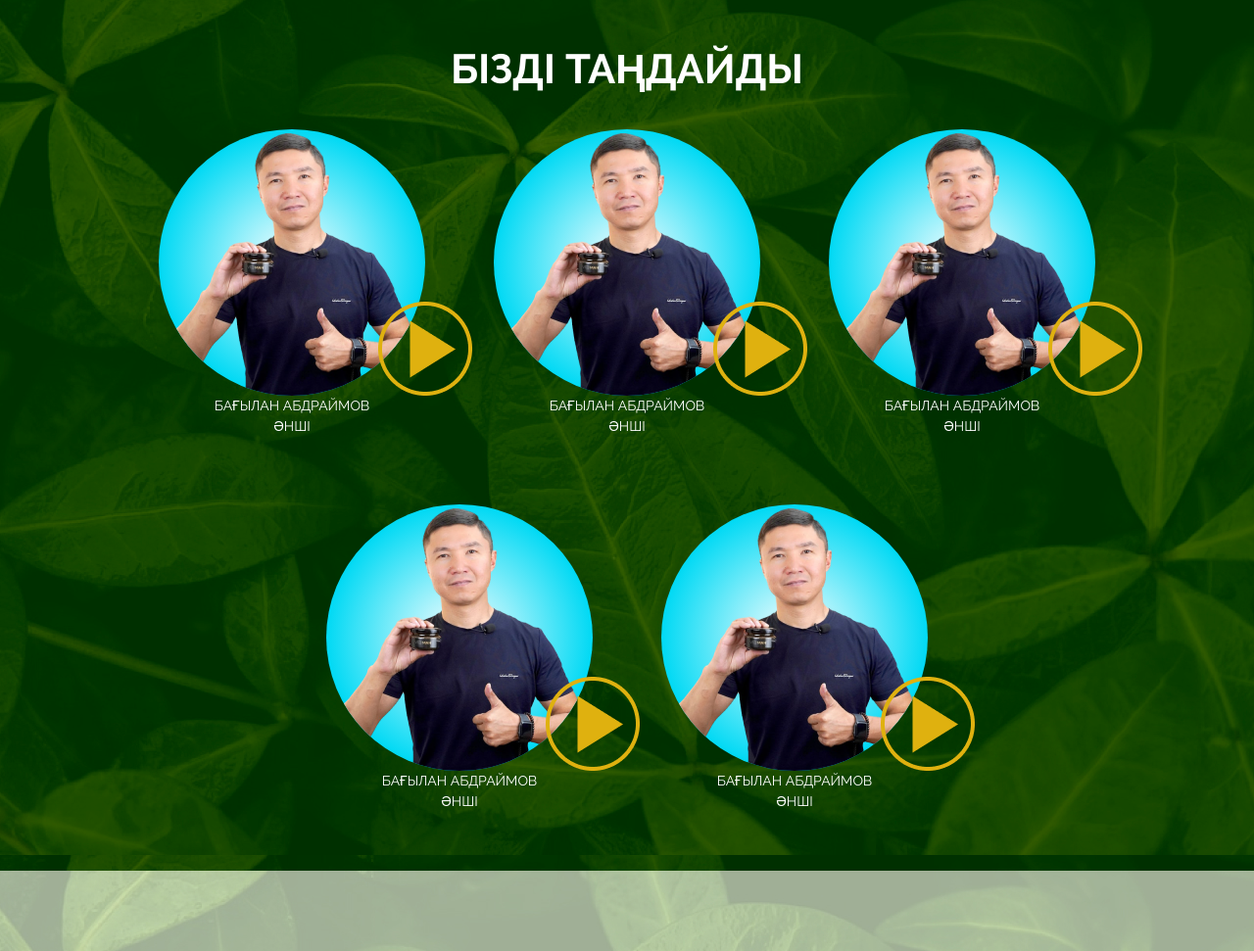
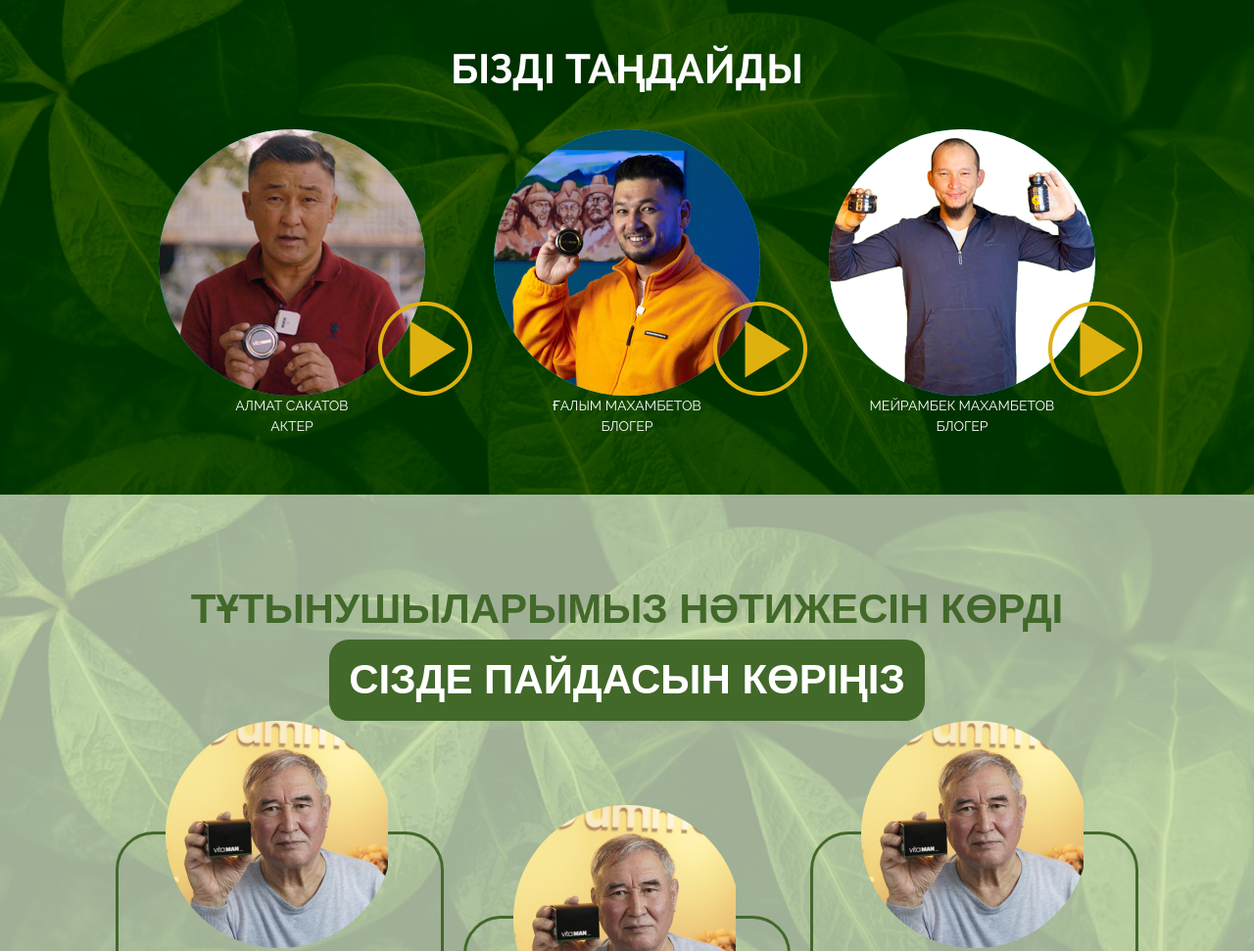
Before and after one commit to wd21th/vitaman, a plain HTML site: page index.html in a window 1280 px wide. Shown: the part 1200-2171 px from the top of the page at 98% size. Drawn offline with Linux system fonts and the light colour scheme; a web font is replaced by a local one.

Commit message:
лллл

```diff
--- a/addaptive.css
+++ b/addaptive.css
@@ -115,11 +115,12 @@
         font-size: calc(12px + (16 + 16 * 0.7) * ((100vw - 320px) / 1280));
     }
 
-
-
     .achievements-item__text {
         font-size: calc(12px + (16 + 16 * 0.7) * ((100vw - 320px) / 1280));
     }
+
+
+
 }
 
 /* меньше 1024 */
@@ -148,4 +149,8 @@
     .reviews__header {
         margin-bottom: 116px;
     }
+
+    .order__form form {
+        width: 100%;
+    }
 }
--- a/index.html
+++ b/index.html
@@ -129,51 +129,31 @@
                     <div class="peoples__item">
                         <div class="people">
                             <div class="people__image parent">
-                                <div class="people__image-wrapper"><img src="./images/багылан.png" alt=""></div>
+                                <div class="people__image-wrapper"><img src="./images/Алмат.png" alt=""></div>
                                 <button class="people__play flow bottom-right-corner"><img src="./images/play.png" alt=""></button>
                             </div>
-                            <div class="people__name">Бағылан Абдраймов</div>
-                            <div class="people__position">әнші</div>
+                            <div class="people__name">Алмат Сакатов</div>
+                            <div class="people__position">Актер</div>
                         </div>
                     </div>
                     <div class="peoples__item">
                         <div class="people">
                             <div class="people__image parent">
-                                <div class="people__image-wrapper"><img src="./images/багылан.png" alt=""></div>
+                                <div class="people__image-wrapper"><img src="./images/Галым.png" alt=""></div>
                                 <button class="people__play flow bottom-right-corner"><img src="./images/play.png" alt=""></button>
                             </div>
-                            <div class="people__name">Бағылан Абдраймов</div>
-                            <div class="people__position">әнші</div>
+                            <div class="people__name">Ғалым Махамбетов</div>
+                            <div class="people__position">Блогер</div>
                         </div>
                     </div>
                     <div class="peoples__item">
                         <div class="people">
                             <div class="people__image parent">
-                                <div class="people__image-wrapper"><img src="./images/багылан.png" alt=""></div>
+                                <div class="people__image-wrapper"><img src="./images/Мейрамбек.png" alt=""></div>
                                 <button class="people__play flow bottom-right-corner"><img src="./images/play.png" alt=""></button>
                             </div>
-                            <div class="people__name">Бағылан Абдраймов</div>
-                            <div class="people__position">әнші</div>
-                        </div>
-                    </div>
-                    <div class="peoples__item">
-                        <div class="people">
-                            <div class="people__image parent">
-                                <div class="people__image-wrapper"><img src="./images/багылан.png" alt=""></div>
-                                <button class="people__play flow bottom-right-corner"><img src="./images/play.png" alt=""></button>
-                            </div>
-                            <div class="people__name">Бағылан Абдраймов</div>
-                            <div class="people__position">әнші</div>
-                        </div>
-                    </div>
-                    <div class="peoples__item">
-                        <div class="people">
-                            <div class="people__image parent">
-                                <div class="people__image-wrapper"><img src="./images/багылан.png" alt=""></div>
-                                <button class="people__play flow bottom-right-corner"><img src="./images/play.png" alt=""></button>
-                            </div>
-                            <div class="people__name">Бағылан Абдраймов</div>
-                            <div class="people__position">әнші</div>
+                            <div class="people__name">Мейрамбек Махамбетов</div>
+                            <div class="people__position">Блогер</div>
                         </div>
                     </div>
                 </div>
--- a/style.css
+++ b/style.css
@@ -378,7 +378,16 @@ body .bg:nth-child(1) .container {
     padding-bottom: 42px;
     /* font-family: 'Abhaya Libre' , sans-serif; */
     font-family: 'Open Sans' , sans-serif;
-}.order__form{}.order__form-button{
+}
+
+.order__form{
+    display: flex;justify-content: center;
+}
+
+.order__form form {
+    width: 60%;
+}
+.order__form-button{
     background: #BBA212;
     box-shadow: 0px 4px 4px rgba(0, 0, 0, 0.25);
     border-radius: 20px;
```
Also changed, not shown: images/Адилет.png (added), images/Алмат.png (added), images/Бахытжан.png (added), images/Галым.png (added), images/Мейрамбек.png (added), images/Мурат.png (added).
